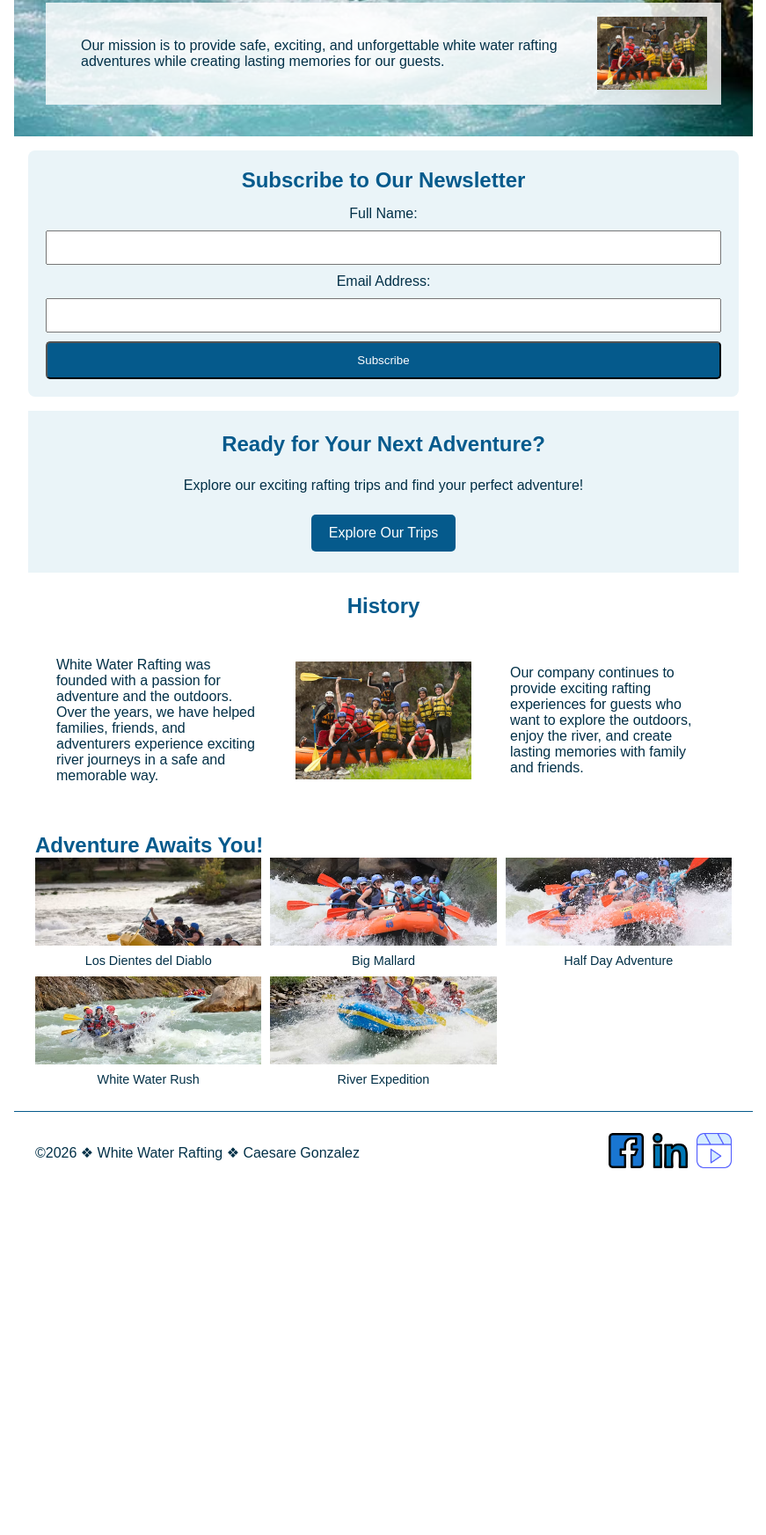
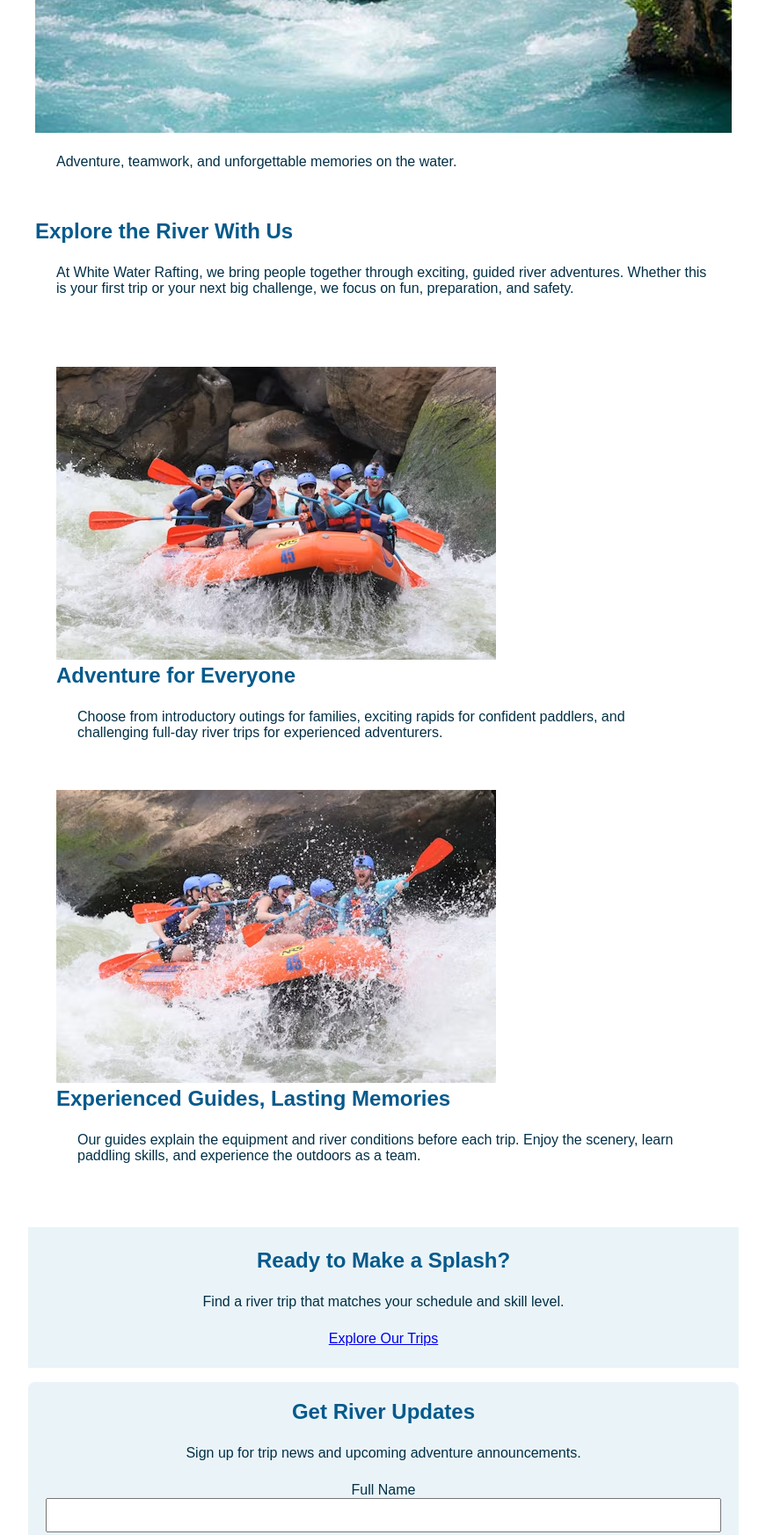
Before and after one commit to CVga36/wdd130, a plain HTML site: page wwr/index.html in a window 1280 px wide. Shown: the part 525-2270 px from the top of the page at 88% size, without its empty margins (204-1075 px from the left). Before the commit the page ends 1881 px from the top, so only its background shows below. Drawn offline with Linux system fonts and the light colour scheme.

Commit message:
Update W06 Rafting Home

```diff
--- a/wwr/index.html
+++ b/wwr/index.html
@@ -2,121 +2,106 @@
 <html lang="en">
 
 <head>
-
     <meta charset="UTF-8">
     <meta name="viewport" content="width=device-width, initial-scale=1.0">
+    <meta name="description"
+      content="Discover safe, exciting white water rafting trips for families and adventure seekers. Find your next river adventure.">
+    <meta name="author" content="Caesare Gonzalez">
     <title>Home | White Water Rafting</title>
-    <meta name="description"
-      content="Explore exciting white water rafting adventures, discover our river trips, and plan your next outdoor experience.">
-    <meta name="author" content="Caesare Gonzalez">
     <link rel="stylesheet" href="styles/rafting.css">
 </head>
 
 <body>
-    <header>
-        <img src="images/logo.png" alt="White Water Rafting logo">
-        <nav>
+    <header class="site-header">
+        <a class="brand" href="index.html" aria-label="White Water Rafting home">
+            <img src="images/logo.png" alt="White Water Rafting logo" width="100">
+        </a>
+        <nav class="main-nav" aria-label="Main navigation">
             <a href="index.html">Home</a>
             <a href="about.html">About Us</a>
             <a href="trips.html">Trips</a>
             <a href="contact.html">Contact Us</a>
         </nav>
+    </header>
+    <main>
+        <section class="hero home-hero" aria-labelledby="home-title">
+            <img class="hero-image" src="images/hero.jpg"
+              alt="Rafting team navigating a white water river">
+            <div class="hero-copy">
+                <h1 id="home-title">Your Next River Adventure Starts Here</h1>
+                <p>Adventure, teamwork, and unforgettable memories on the water.</p>
+            </div>
+        </section>
 
-    </header>
+        <section class="home-intro" aria-labelledby="welcome-title">
+            <h2 id="welcome-title">Explore the River With Us</h2>
+            <p>At White Water Rafting, we bring people together through exciting, guided river
+                adventures. Whether this is your first trip or your next big challenge, we focus on
+                fun, preparation, and safety.</p>
+        </section>
 
-    <main>
-        <div class="hero">
-            <img src="images/hero.jpg" alt="White water rafting adventure">
-            <h1>White Water Rafting</h1>
-            <article>
-                <img src="images/happy-client.jpg" alt="Happy rafting client">
-                <p>
-                    Our mission is to provide
+        <section class="feature-grid" aria-label="Our purpose and offerings">
+            <article class="feature-card">
+                <img src="images/rafting2.avif"
+                  alt="Guests rafting together over rolling white water" loading="lazy">
+                <div class="card-content">
+                    <h2>Adventure for Everyone</h2>
+                    <p>Choose from introductory outings for families, exciting rapids for confident
+                        paddlers, and challenging full-day river trips for experienced adventurers.
+                    </p>
+                </div>
+            </article>
+            <article class="feature-card">
+                <img src="images/rafting3.avif" alt="Rafting group on a scenic outdoor river"
+                  loading="lazy">
+                <div class="card-content">
+                    <h2>Experienced Guides, Lasting Memories</h2>
+                    <p>Our guides explain the equipment and river conditions before each trip. Enjoy
+                        the scenery, learn paddling skills, and experience the outdoors as a team.
+                    </p>
+                </div>
+            </article>
+        </section>
 
-                    safe, exciting, and unforgettable white water
-                    rafting adventures while creating lasting memories for our guests.
-                </p>
-            </article>
-        </div>
+        <section class="cta" aria-labelledby="trips-action-title">
+            <div>
+                <h2 id="trips-action-title">Ready to Make a Splash?</h2>
+                <p>Find a river trip that matches your schedule and skill level.</p>
+            </div>
+            <a class="button" href="trips.html">Explore Our Trips</a>
+        </section>
 
-        <section class="newsletter">
-            <h2>Subscribe to Our Newsletter</h2>
-
-            <form>
-                <label for="name">Full Name:</label>
-                <input type="text" id="name" name="name" required>
-                <label for="email">Email Address:</label>
-                <input type="email" id="email" name="email" required>
+        <section class="newsletter" aria-labelledby="newsletter-title">
+            <div>
+                <h2 id="newsletter-title">Get River Updates</h2>
+                <p>Sign up for trip news and upcoming adventure announcements.</p>
+            </div>
+            <form action="#" method="get">
+                <div class="form-field">
+                    <label for="newsletter-name">Full Name</label>
+                    <input id="newsletter-name" name="name" type="text" autocomplete="name"
+                      required>
+                </div>
+                <div class="form-field">
+                    <label for="newsletter-email">Email Address</label>
+                    <input id="newsletter-email" name="email" type="email" autocomplete="email"
+                      required>
+                </div>
                 <button type="submit">Subscribe</button>
             </form>
-
-        </section>
-        <section class="cta">
-            <h2>Ready for Your Next Adventure?</h2>
-            <p>Explore our exciting rafting trips and find your perfect adventure!</p>
-            <a href="trips.html" class="cta-button">Explore Our Trips</a>
-        </section>
-        <section class="history">
-            <h2>History</h2>
-
-            <p>
-                White Water Rafting was founded with a passion for adventure and the outdoors.
-                Over the years, we have helped families, friends, and adventurers experience
-                exciting river journeys in a safe and memorable way.
-            </p>
-
-            <img src="images/happy-client.jpg" alt="White water rafting history">
-
-            <p>
-                Our company continues to provide exciting rafting experiences for guests
-                who want to explore the outdoors, enjoy the river, and create lasting
-                memories with family and friends.
-            </p>
-        </section>
-        <section>
-            <h2>Adventure Awaits You!</h2>
-            <div class="adventures">
-                <figure>
-                    <img src="images/rafting1.avif" alt="Los Dientes del Diablo rafting adventure">
-                    <figcaption>Los Dientes del Diablo</figcaption>
-                </figure>
-
-                <figure>
-                    <img src="images/rafting2.avif" alt="Big Mallard rafting adventure">
-                    <figcaption>Big Mallard</figcaption>
-                </figure>
-
-                <figure>
-                    <img src="images/rafting3.avif" alt="Half Day Adventure rafting trip">
-                    <figcaption>Half Day Adventure</figcaption>
-                </figure>
-
-                <figure>
-                    <img src="images/rafting4.avif" alt="White Water Rush rafting adventure">
-                    <figcaption>White Water Rush</figcaption>
-                </figure>
-
-                <figure>
-                    <img src="images/rafting5.avif" alt="River Expedition rafting adventure">
-                    <figcaption>River Expedition</figcaption>
-                </figure>
-            </div>
+            <p class="form-note">Demonstration form for this student website; signups are not
+                stored.</p>
         </section>
     </main>
-
-    <footer>
-        <p>©2026 ❖ White Water Rafting ❖ Caesare Gonzalez</p>
-
-        <nav class="socialmedia">
-            <a href="https://facebook.com">
-                <img src="images/facebook.png" alt="Facebook">
-            </a>
-            <a href="https://linkedin.com">
-                <img src="images/linkedin.png" alt="LinkedIn">
-            </a>
-            <a href="https://instagram.com">
-                <img src="images/instagram.png" alt="Instagram">
-            </a>
+    <footer class="site-footer">
+        <p>© 2026 ❖ White Water Rafting ❖ Caesare Gonzalez</p>
+        <nav class="socialmedia" aria-label="Social media">
+            <a href="https://facebook.com" aria-label="Facebook"><img src="images/facebook.png"
+                  alt="" width="40" height="40" loading="lazy"></a>
+            <a href="https://linkedin.com" aria-label="LinkedIn"><img src="images/linkedin.png"
+                  alt="" width="40" height="40" loading="lazy"></a>
+            <a href="https://instagram.com" aria-label="Instagram"><img src="images/instagram.png"
+                  alt="" width="40" height="40" loading="lazy"></a>
         </nav>
     </footer>
 </body>
```
Also changed, not shown: 1 other file.
